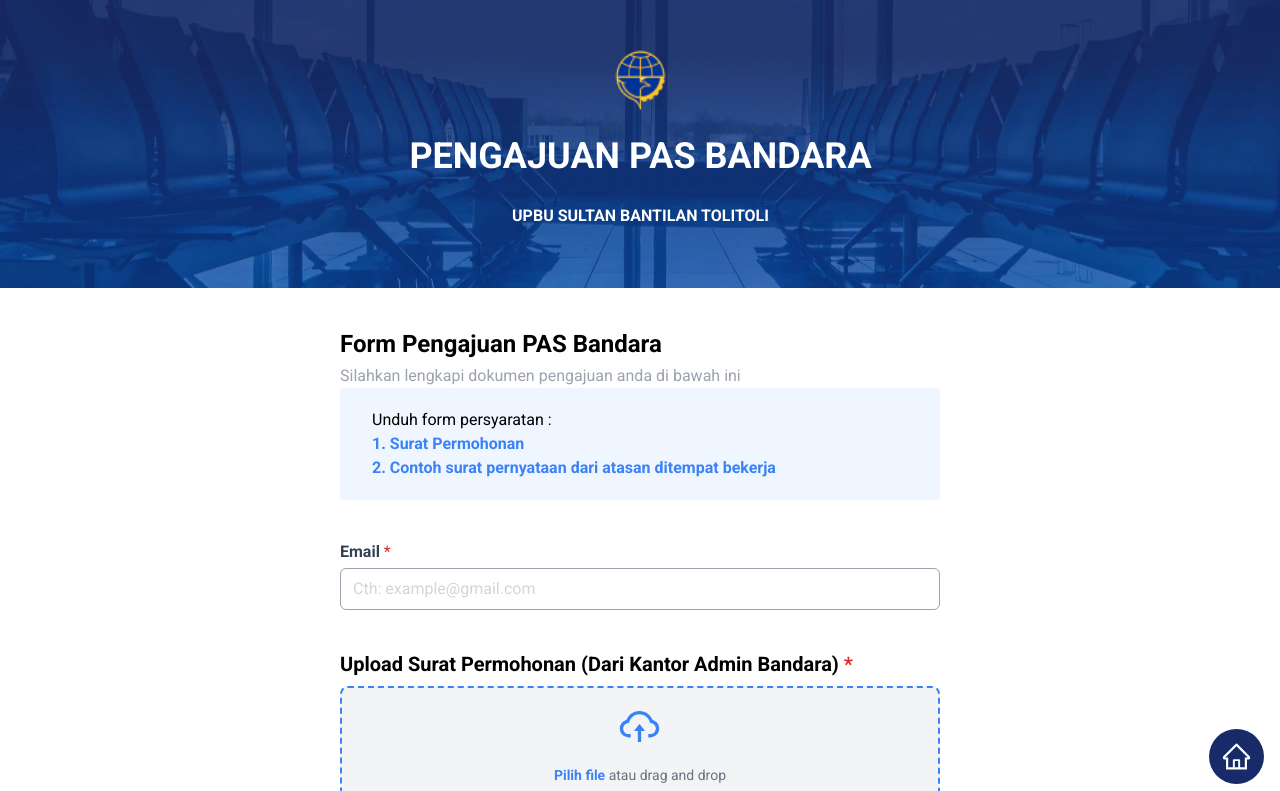
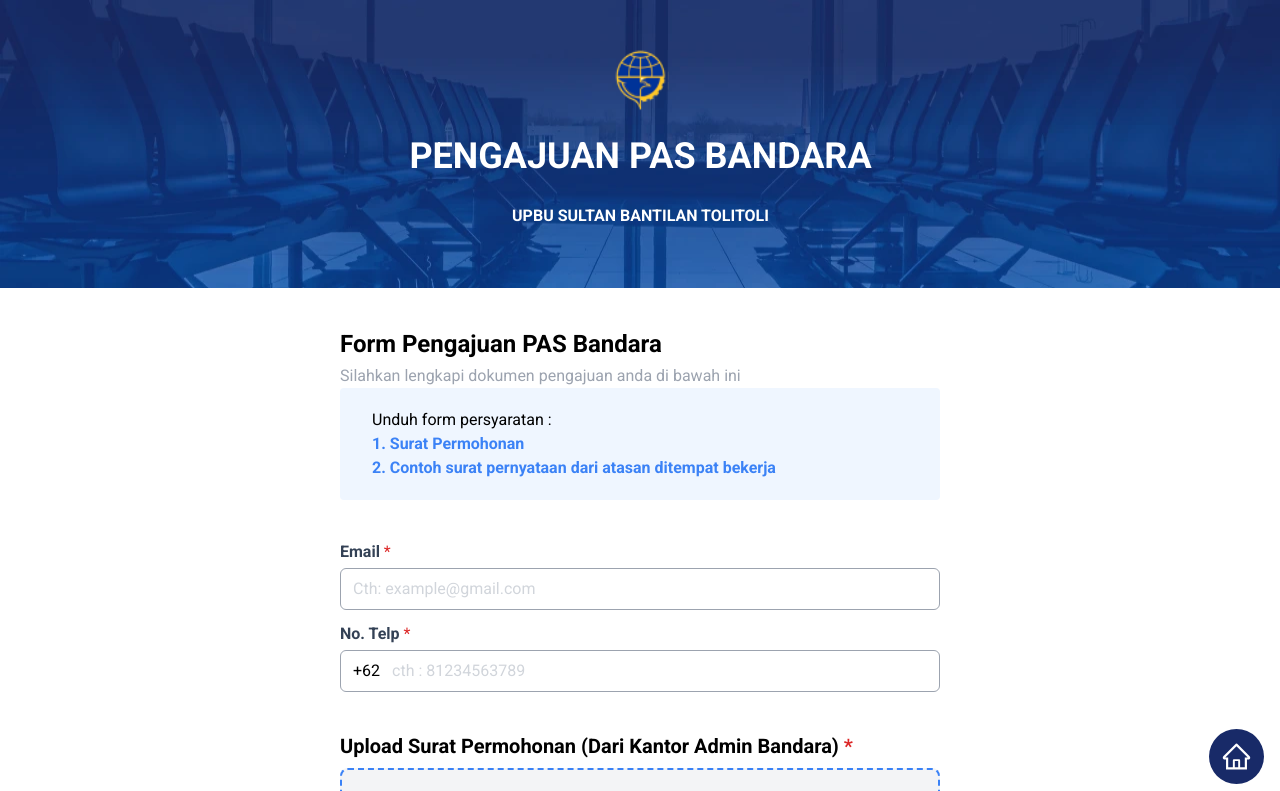
Before and after one commit to andiaryansyah/PAS_BANDARA, a React (Create React App) app: page / in a window 1280 px wide. Shown: the top 791 px of the page. Built offline with nearby package versions, Linux system fonts and the light colour scheme; a web font is replaced by a local one.

Commit message:
add input no telpon

```diff
--- a/package.json
+++ b/package.json
@@ -11,6 +11,7 @@
     "react": "^18.2.0",
     "react-dom": "^18.2.0",
     "react-icons": "^4.6.0",
+    "react-phone-number-input": "^3.2.13",
     "react-redux": "^8.0.5",
     "react-router-dom": "^6.4.3",
     "react-scripts": "5.0.1",
--- a/src/pages/PasBandara.jsx
+++ b/src/pages/PasBandara.jsx
@@ -6,12 +6,14 @@ import logo from "../assets/logo.png";
 import UploadFile from "../components/UploadFIle";
 import Loading from "../components/Loading";
 import {AiOutlineHome} from 'react-icons/ai';
+import Input from 'react-phone-number-input/input';
 
 const PasBandara = () => {
   const [enabled, setEnabled] = useState(false);
   const [loadingApi, setLoadingApi] = useState(false);
   const [loading, setLoading] = useState(false);
   const [email, setEmail] = useState("");
+  const [phone, setPhone] = useState("");
   const [msg, setMsg] = useState({
     file1: null,
     file2: null,
@@ -46,6 +48,7 @@ const PasBandara = () => {
   const handleSubmit = () => {
     const data = {
       email: email,
+      no_hp:phone,
       surat_permohonan: payload.file1,
       foto: payload.file2,
       pernyataan_atasan: payload.file3,
@@ -165,14 +168,14 @@ const PasBandara = () => {
       files.file4 &&
       files.file5 &&
       files.file7 &&
-      email &&
+      email && phone &&
       !loading
     ) {
       setEnabled(true);
     } else {
       setEnabled(false);
     }
-  }, [files, email, loading]);
+  }, [files, email, loading, phone]);
 
   return (
     <>
@@ -253,6 +256,27 @@ const PasBandara = () => {
                     onChange={(e) => setEmail(e.target.value)}
                     required
                   />
+                </label>
+              </div>
+
+              <div>
+              <label className="block">
+                  <span className="block text-slate-700 mb-1 mt-3">
+                    <b>No. Telp</b> <span className="text-red-600">*</span>
+                  </span>
+                  <div className="flex items-center px-3 py-2 border rounded-md focus:outline-none
+                            border-gray-400 focus:ring-blue-500 focus:border-blue-700">
+                    <span className="mr-3">+62</span>
+                    <Input
+                      country="ID"
+                      placeholder="cth : 81234563789"
+                      className="w-full focus:outline-none placeholder-gray-300"
+                      international
+                      value={phone}
+                      onChange={setPhone}
+                      maxLength={13}
+                      />
+                  </div>
                 </label>
               </div>
 
```
Also changed, not shown: 1 other file (tests, documents, lock files or other folders).
